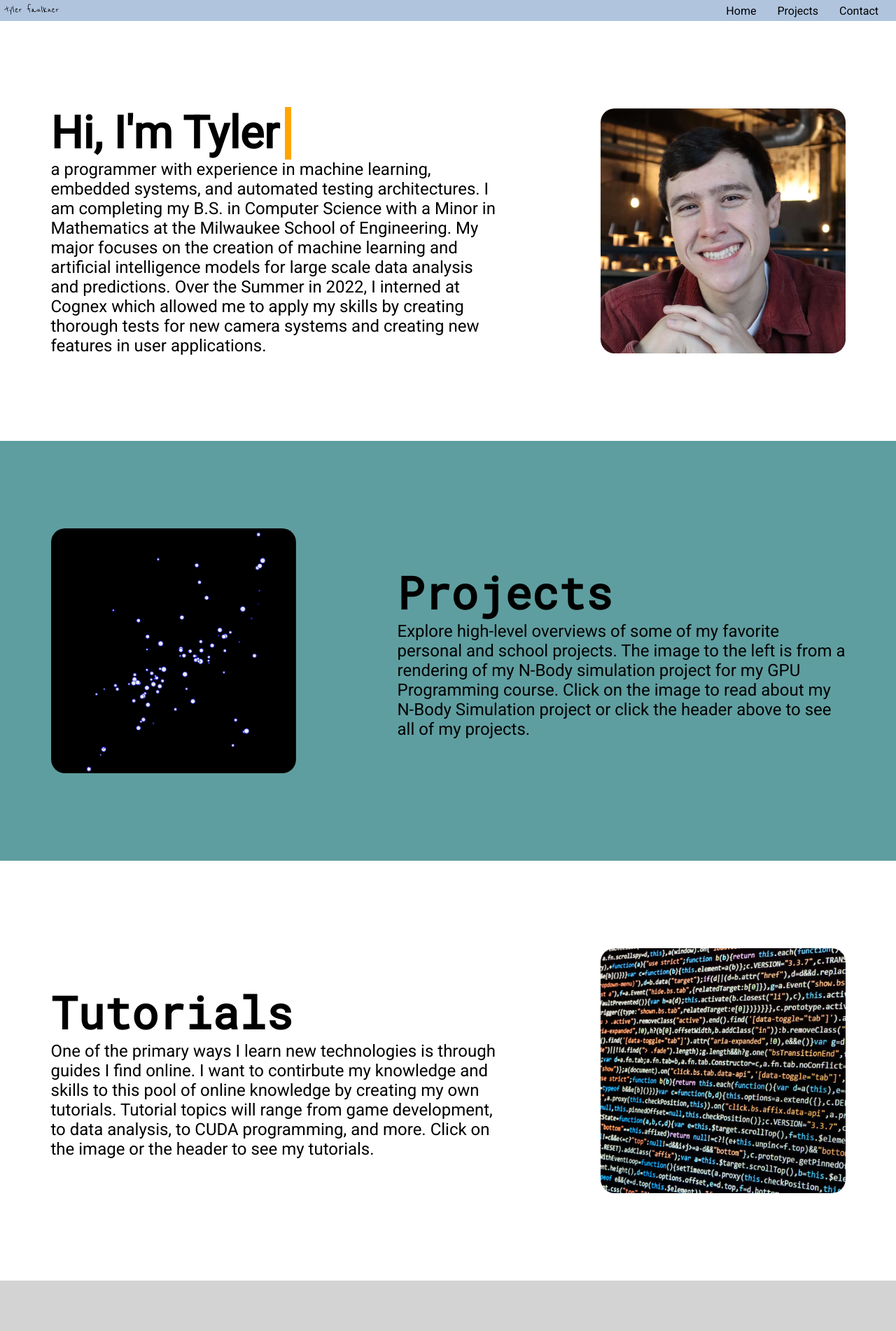
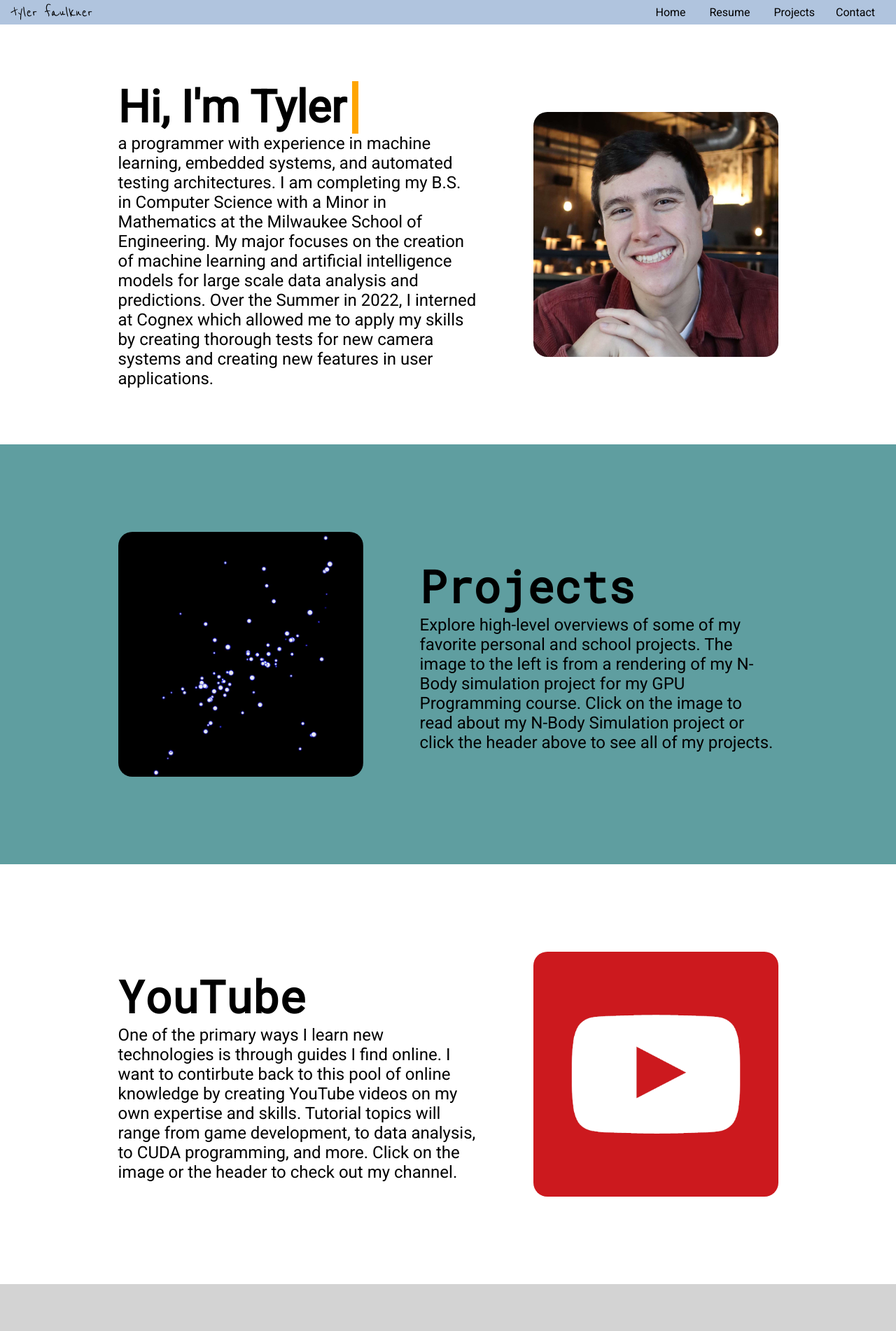
Before and after one commit to tylerfaulkner/tyler-faulkner-site, a Next.js app: page /homepage in a window 1280 px wide. Shown: the top 1902 px of the page at 70% size. Built offline with nearby package versions, Linux system fonts and the light colour scheme.

Commit message:
Added Resume, removed references to tutorials

```diff
--- a/components/topbar.js
+++ b/components/topbar.js
@@ -33,9 +33,10 @@ export default function TopBar() {
 
     return (
         <div className="topnav">
-            <text className="text-black">tyler faulkner</text>
+            <text className="text-black"><Link href={'/'}>tyler faulkner</Link></text>
             {isMobile==null ? <div></div> : !isMobile ? <div className="elements">
                 <Link href={"/"} className="topelement">Home</Link>
+                <Link href={"/Tyler Faulkner Resume 2023.pdf"} className="topelement"> Resume </Link>
                 <Link href={"/projects"} className="topelement">Projects</Link>
                 <Link href={"/contact"} className="topelement">Contact</Link>
             </div>  :
--- a/pages/homepage.js
+++ b/pages/homepage.js
@@ -4,13 +4,15 @@ import project_pic from "./images/projects.PNG"
 import tutorials from "./images/tutorials.png"
 import github from "./images/github.png"
 import linkedin from "./images/linkedIn.png"
+import youtube from "./images/youtube_logo.png"
 import Link from "next/link"
 
 export default function Homepage() {
     const sizes="(max-width: 768px) 33vw, (max-width: 1200px) 50vw, 100vw"
     return (
         <div>
-            <div className="section overview">
+            <div className="overview center">
+                <div className="section">
                     <div className="text-area">
                         <div className="header">
                             <div className="fit-content-width">
@@ -30,7 +32,9 @@ export default function Homepage() {
                         <Image src={me_cropped} fill={true} alt="Image of Tyler" sizes={sizes}/>
                     </div>
                 </div>
-            <div className="section projects fade-in">
+            </div>
+            <div className="projects center">
+                <div className="section fade-in">
                     <div className="col image-div">
                         <Image src={project_pic} fill={true} alt="Image of an N-Body Simulation Render" sizes={sizes}/>
                     </div>
@@ -49,28 +53,32 @@ export default function Homepage() {
                         </div>
                     </div>
                 </div>
-            <div className="section tutorials fade-in">
+            </div>
+            <div className="tutorials center">
+                <div className="section fade-in">
                     <div className="col text-area">
                         <div className="header">
-                        <Link href='/tutorials' className="no-decoration">
+                            <Link href='https://www.youtube.com/channel/UC4KtZoq7MzRdJ2EtWExAK1w' className="no-decoration">
                                 <div className="section-header">
-                                Tutorials
+                                    YouTube
                                 </div>
                             </Link>
                         </div>
                         <div className="text fade-in">
                             One of the primary ways I learn new technologies is through guides I find online.
-                        I want to contirbute my knowledge and skills to this pool of online knowledge by creating my own tutorials.
+                            I want to contirbute back to this pool of online knowledge by creating YouTube videos on my own expertise and skills.
                             Tutorial topics will range from game development, to data analysis, to CUDA programming, and more.
-                        Click on the image or the header to see my tutorials.
+                            Click on the image or the header to check out my channel.
                         </div>
                     </div>
                     <div className="col image-div">
-                    <Link href='/tutorials' className="no-decoration">
-                        <Image src={tutorials} fill={true} alt="Image of random code" sizes={sizes}/>
+                        <Link href='https://www.youtube.com/channel/UC4KtZoq7MzRdJ2EtWExAK1w' className="no-decoration" target='_blank'>
+                            <Image src={youtube} fill={true} alt="Image of random code" sizes={sizes}/>
                         </Link>
                     </div>
                 </div>
+            </div>
+            <div className="about center">
                 <div className="section about fade-in">
                     <div className="col about-container">
                         <Link href={'/contact'} className='no-decoration'>
@@ -98,5 +106,6 @@ export default function Homepage() {
                     </div>
                 </div>
             </div>
+        </div>
     );
 }
--- a/pages/main.css
+++ b/pages/main.css
@@ -1,6 +1,12 @@
 .container {
     height: 100vh;
     overflow: auto;
+}
+
+.center {
+    display: flex;
+    justify-content: center;
+    align-items: center;
 }
 
 .col {
@@ -18,7 +24,7 @@ body {
 }
 
 .section{
-    width: 100%;
+    width: 80vw;
     height: 600px;
     position: relative;
     overflow: hidden;
--- a/pages/topbar.css
+++ b/pages/topbar.css
@@ -1,6 +1,6 @@
 .topnav{
     width: 100vw;
-    height: 30px;
+    height: 35px;
     background-color: lightsteelblue;
     text-align: center;
     vertical-align: middle;
@@ -13,6 +13,23 @@
 
 .text-black {
     color: black;
+    font-size: 1.5em;
+    margin-left: 10px;
+}
+
+.text-black a {
+    color: black;
+    text-decoration: none;
+}
+
+.text-black a:hover {
+    color: black;
+    text-decoration: none;
+}
+
+.text-black a:visited {
+    color: black;
+    text-decoration: none;
 }
 
 .topelement {
@@ -35,7 +52,7 @@ text {
 .elements{
     padding-top: 5px;
     padding-bottom: 5px;
-    padding-right: 10px;
+    padding-right: 15px;
 }
 
 .mr {
```
Also changed, not shown: pages/images/youtube_logo.png (added), 1 other file (tests, documents, lock files or other folders). Lines whose indentation alone changed are shown as unchanged.
